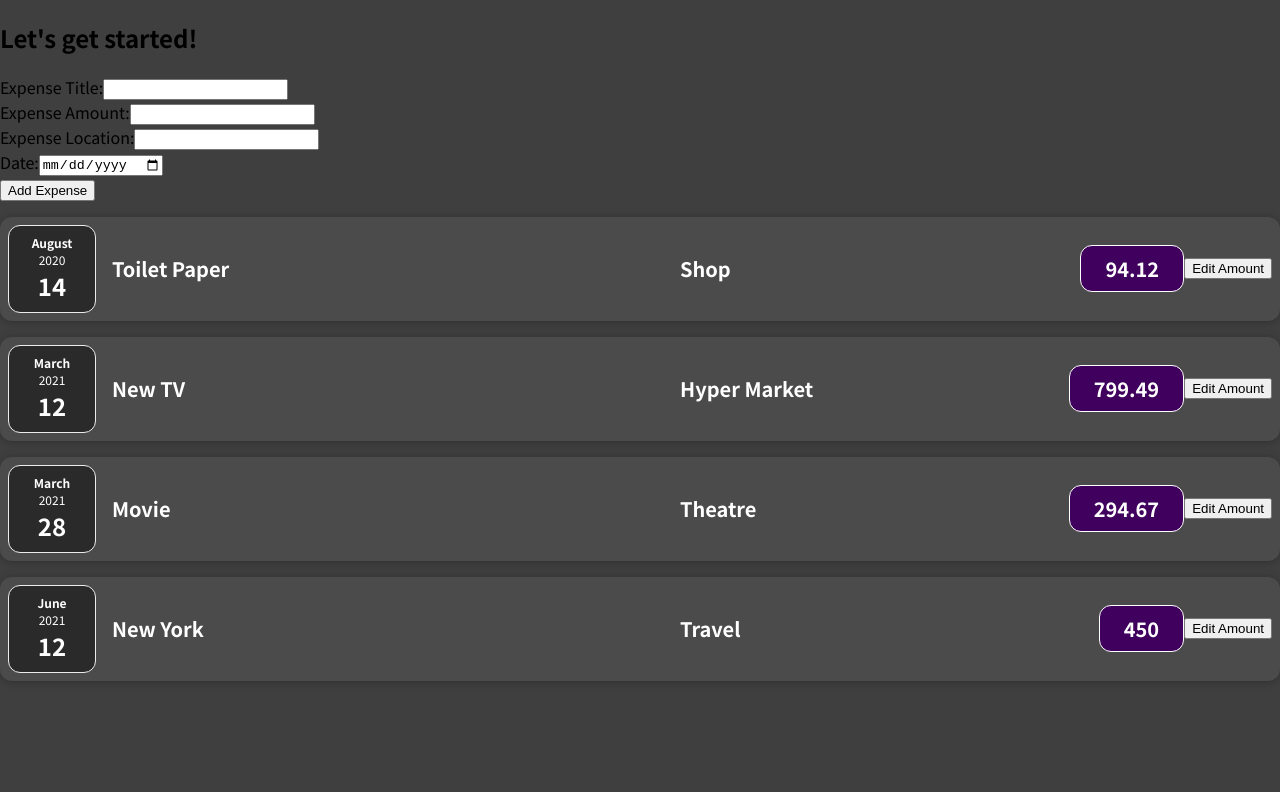
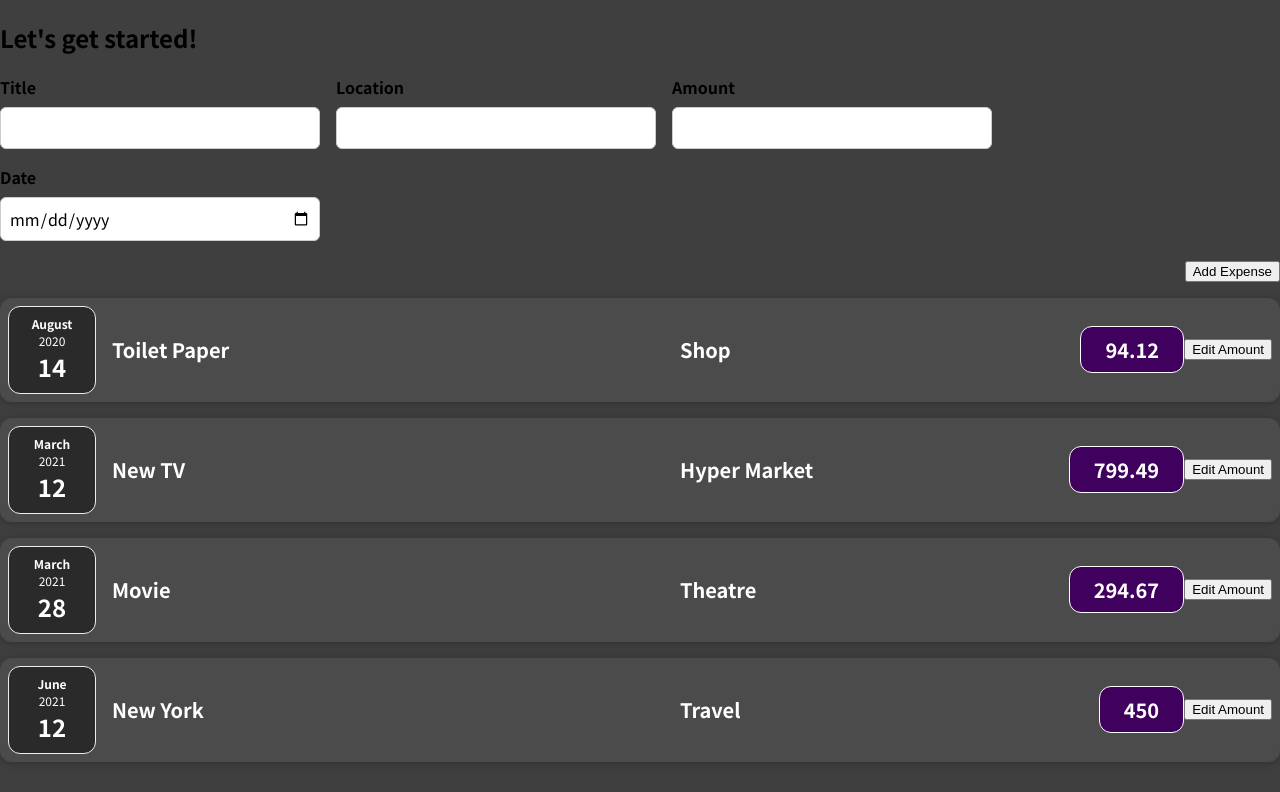
Before and after one commit to vinayck007/React-app, a React (Create React App) app: page / in a window 1280 px wide. Shown: the top 792 px of the page. Built offline with nearby package versions, Linux system fonts and the light colour scheme.

Commit message:
Add state change Handlers

```diff
--- /dev/null
+++ b/src/components/Expense/ExpenseForm.css
@@ -0,0 +1,26 @@
+.new-expense__controls {
+  display: flex;
+  flex-wrap: wrap;
+  gap: 1rem;
+  margin-bottom: 1rem;
+  text-align: left;
+}
+
+.new-expense__control label {
+  font-weight: bold;
+  margin-bottom: 0.5rem;
+  display: block;
+}
+
+.new-expense__control input {
+  font: inherit;
+  padding: 0.5rem;
+  border-radius: 6px;
+  border: 1px solid #ccc;
+  width: 20rem;
+  max-width: 100%;
+}
+
+.new-expense__actions {
+  text-align: right;
+}
--- a/src/components/Expense/ExpenseForm.js
+++ b/src/components/Expense/ExpenseForm.js
@@ -1,66 +1,76 @@
 import React, { useState } from 'react';
+import './ExpenseForm.css';
 
 const ExpenseForm = () => {
   // State variables to hold form input values
-  const [title, setTitle] = useState('');
-  const [amount, setAmount] = useState('');
-  const [location, setLocation] = useState('');
-  const [date, setDate] = useState('');
+  const [enteredTitle, setEnteredTitle] = useState('');
+  const [enteredAmount, setEnteredAmount] = useState('');
+  const [enteredLocation, setEnteredLocation] = useState('');
+  const [enteredDate, setEnteredDate] = useState('');
 
   // Function to handle form submission
+  const titleChangeHandler = (event) => {
+    setEnteredTitle(event.target.value);
+  }
+
+  const amountChangeHandler = (event) => {
+    setEnteredAmount(event.target.value);
+  }
+
+  const locationChangeHandler = (event) => {
+    setEnteredLocation(event.target.value)
+  }
+
+  const dateChangeHandler = (event) => {
+    setEnteredDate(event.target.value);
+  }
+
   const submitHandler = (event) => {
     event.preventDefault();
 
-    console.log('Title:', title);
-    console.log('Amount:', amount);
-    console.log('Location:', location);
-    console.log('Date:', date);
+    const expenseData = {
+      title: enteredTitle,
+      amount: enteredAmount,
+      location: enteredLocation,
+      date: new Date(enteredDate)
+    };
 
+    console.log(expenseData);
   };
 
   return (
     <form onSubmit={submitHandler}>
-      <div>
-        <label htmlFor="title">Expense Title:</label>
+      <div className='new-expense__controls'>
+        <div className='new-expense__control'>
+          <label>Title</label>
+          <input type='text' onChange={titleChangeHandler} />
+        </div>
+        <div className='new-expense__control'>
+          <label>Location</label>
+          <input type='text' onChange={locationChangeHandler} />
+        </div>
+        <div className='new-expense__control'>
+          <label>Amount</label>
           <input
-          type="text"
-          id="title"
-          value={title}
-          onChange={(e) => setTitle(e.target.value)}
-          required
+            type='number'
+            min='0.01'
+            step='0.01'
+            onChange={amountChangeHandler}
           />
         </div>
-      <div>
-        <label htmlFor="amount">Expense Amount:</label>
+        <div className='new-expense__control'>
+          <label>Date</label>
           <input
-          type="number"
-          id="amount"
-          value={amount}
-          onChange={(e) => setAmount(e.target.value)}
-          required
+            type='date'
+            min='2019-01-01'
+            max='2022-12-31'
+            onChange={dateChangeHandler}
           />
         </div>
-      <div>
-        <label htmlFor="location">Expense Location:</label>
-        <input
-          type="text"
-          id="location"
-          value={location}
-          onChange={(e) => setLocation(e.target.value)}
-          required
-        />
       </div>
-      <div>
-        <label htmlFor="date">Date:</label>
-        <input
-          type="date"
-          id="date"
-          value={date}
-          onChange={(e) => setDate(e.target.value)}
-          required
-        />
+      <div className='new-expense__actions'>
+        <button type='submit'>Add Expense</button>
       </div>
-      <button type="submit">Add Expense</button>
     </form>
   );
 };
```
Lines whose indentation alone changed are shown as unchanged.
